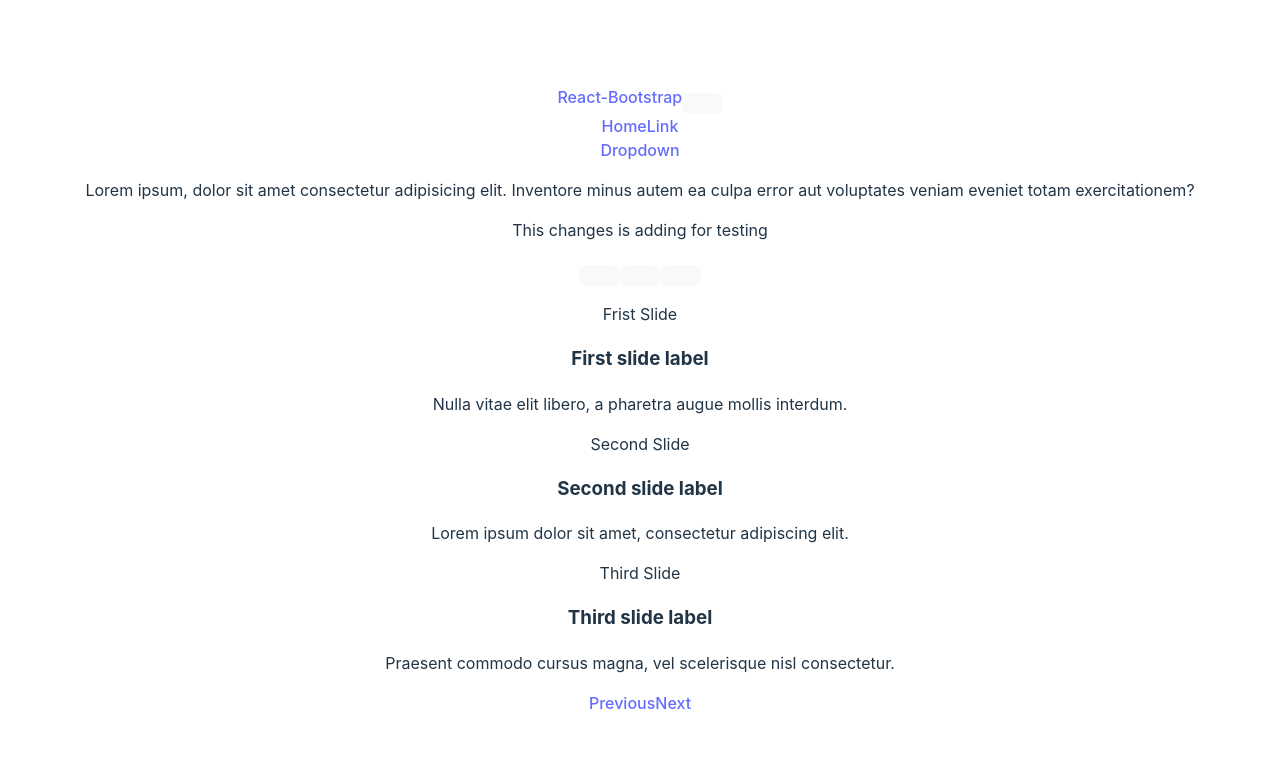
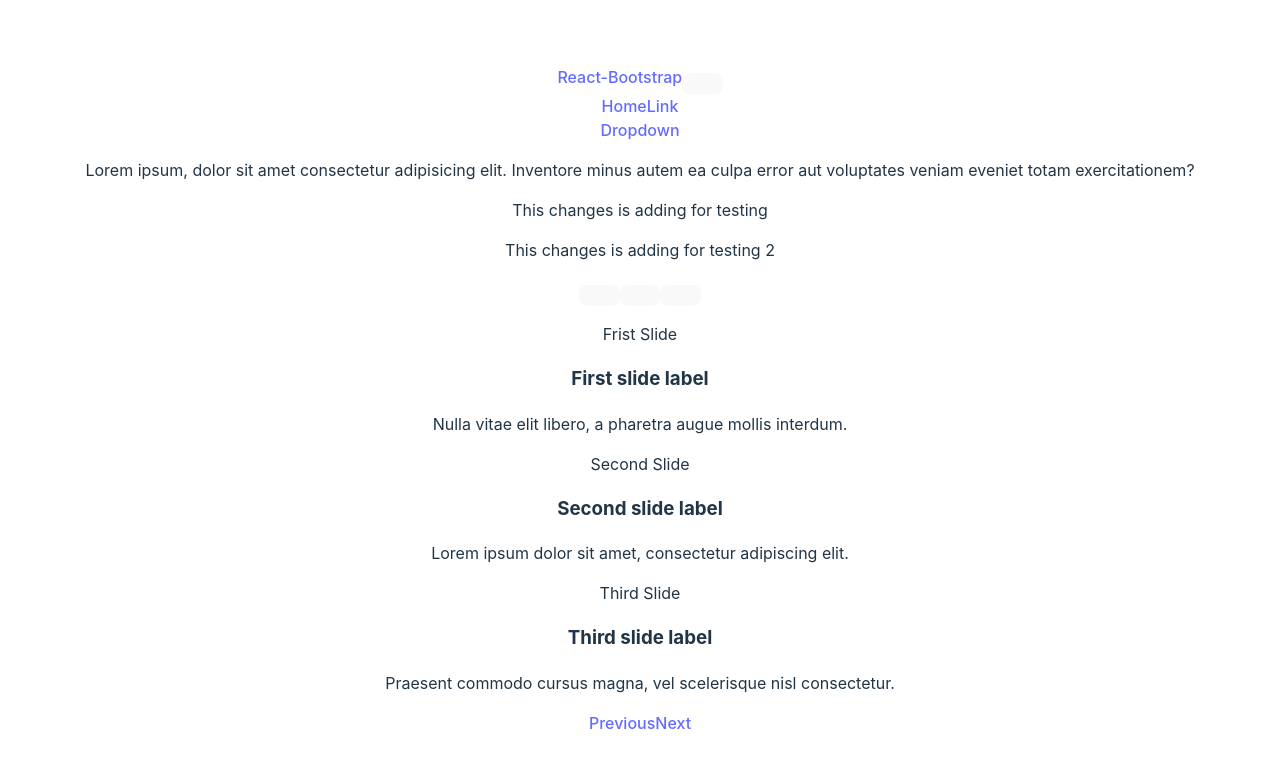
Before and after one commit to ManavLohar/Git-Project, a React (Vite) app: page / in a window 1280 px wide. Shown: the top 768 px of the page. Built offline with nearby package versions, Linux system fonts and the light colour scheme.

Commit message:
testing 2

```diff
--- a/src/components/Header.jsx
+++ b/src/components/Header.jsx
@@ -34,6 +34,7 @@ const Header = () => {
         </p>
       </Container>
       <p>This changes is adding for testing</p>
+      <p>This changes is adding for testing 2</p>
     </Navbar>
   );
 };
```
